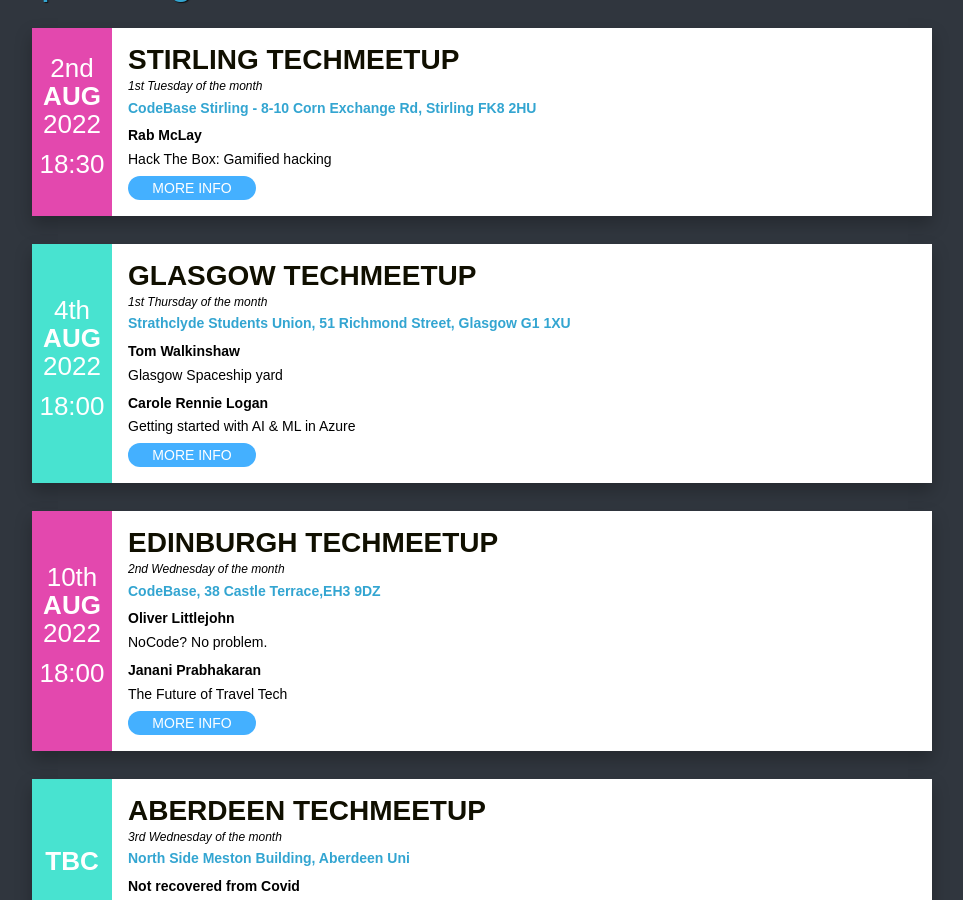
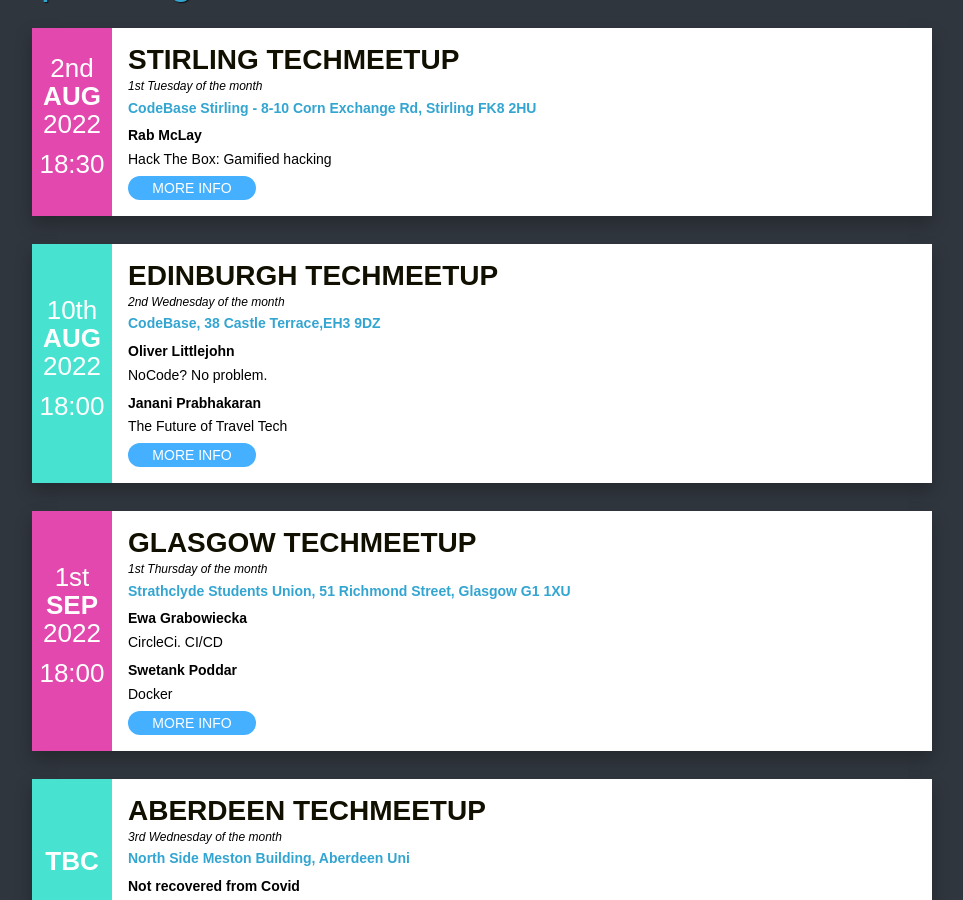
Before and after one commit to techmeetup/techmeetup.co.uk, a Jekyll site: the page built from index.html, in a window 1280 px wide and 900 px high, scrolled down 325 px. Shown: the whole window, without its empty margins (158-1121 px from the left). Built offline with Jekyll 4.4.1, drawn with Linux system fonts in a browser that asks for light colours.

Commit message:
Glasgow September details

```diff
--- a/_data/index.json
+++ b/_data/index.json
@@ -23,21 +23,21 @@
   {
     "city": "glasgow",
     "on": "1st Thursday of the month",
-    "meetup": "https://www.eventbrite.co.uk/e/tech-meetup-august-tickets-386289100097",
+    "meetup": "https://www.eventbrite.co.uk/e/tech-meetup-setpember-tickets-404874509557",
     "location": {
       "link": "https://goo.gl/maps/XpgiaafHK2U6ffEf9",
       "address": "Strathclyde Students Union, 51 Richmond Street, Glasgow G1 1XU"
     },
     "active": "true",
-    "date": "2022-08-04T18:00:00Z",
+    "date": "2022-09-01T18:00:00Z",
     "speakers": [
       {
-        "name": "Tom Walkinshaw",
-        "talk": "Glasgow Spaceship yard"
+        "name": "Ewa Grabowiecka",
+        "talk": "CircleCi. CI/CD"
       },
       {
-        "name": "Carole Rennie Logan",
-        "talk": "Getting started with AI & ML in Azure"
+        "name": "Swetank Poddar",
+        "talk": "Docker"
       }
     ]
   },
```
